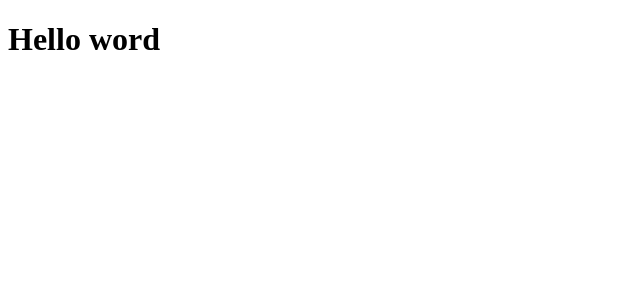
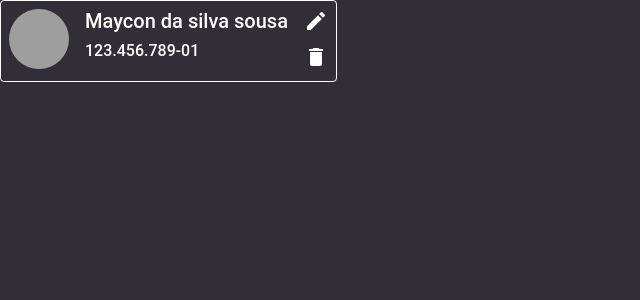
Before and after one commit to maycon8609/user-management-web, a React (Vite) app in the folder web/: page / in a window 1280 px wide. Shown: the top 300 px of the page, without its empty margins (0-640 px from the left). Built offline with nearby package versions, Linux system fonts and the light colour scheme; grey boxes are pictures that could not be loaded; the HTML template or start-up script is replaced by a standard one.

Commit message:
feat: added Card component

```diff
--- a/web/src/App.tsx
+++ b/web/src/App.tsx
@@ -1,5 +1,32 @@
+import EditIcon from "@mui/icons-material/Edit";
+import DeleteIcon from "@mui/icons-material/Delete";
+
+import { Card } from "./components/card";
+import { GlobalStyle } from "./styles/global";
+
 function App() {
-  return <h1>Hello word</h1>
+  return (
+    <>
+      <GlobalStyle />
+      <Card.Root>
+        <Card.Image src="https://picsum.photos/200" />
+
+        <Card.ContentContainer>
+          <Card.Title>Maycon da silva sousa</Card.Title>
+          <Card.SubTitle>123.456.789-01</Card.SubTitle>
+        </Card.ContentContainer>
+
+        <Card.IconsContainer>
+          <Card.IconButton>
+            <EditIcon style={{ color: "#fff" }} />
+          </Card.IconButton>
+          <Card.IconButton>
+            <DeleteIcon style={{ color: "#fff" }} />
+          </Card.IconButton>
+        </Card.IconsContainer>
+      </Card.Root>
+    </>
+  );
 }
 
-export default App
+export default App;
--- /dev/null
+++ b/web/src/components/card/CardContentContainer.tsx
@@ -0,0 +1,7 @@
+import { FC } from "react"
+import { StyledCardContentContainer } from "./styles"
+import type { ICardContentContainer } from "./types"
+
+export const CardContentContainer: FC<ICardContentContainer> = (props) => (
+  <StyledCardContentContainer {...props} />
+)
--- /dev/null
+++ b/web/src/components/card/CardIconButton.tsx
@@ -0,0 +1,7 @@
+import { FC } from "react"
+import { StyledCardIconButton } from "./styles"
+import type { ICardIconButton } from "./types"
+
+export const CardIconButton: FC<ICardIconButton> = (props) => (
+  <StyledCardIconButton {...props} />
+)
--- /dev/null
+++ b/web/src/components/card/CardIconsContainer.tsx
@@ -0,0 +1,7 @@
+import { FC } from "react"
+import { StyledCardIconsContainer } from "./styles"
+import type { ICardIconsContainer } from "./types"
+
+export const CardIconsContainer: FC<ICardIconsContainer> = (props) => (
+  <StyledCardIconsContainer {...props} />
+)
--- /dev/null
+++ b/web/src/components/card/CardImage.tsx
@@ -0,0 +1,7 @@
+import { FC } from "react"
+import { StyledCardImage } from "./styles"
+import type { ICardImageProps } from "./types"
+
+export const CardImage: FC<ICardImageProps> = (props) => (
+  <StyledCardImage {...props} />
+)
--- /dev/null
+++ b/web/src/components/card/CardRoot.tsx
@@ -0,0 +1,7 @@
+import { FC } from "react"
+import { StyledCardContainer } from "./styles"
+import type { ICardRootProps } from "./types"
+
+export const CardRoot: FC<ICardRootProps> = (props) => (
+  <StyledCardContainer {...props} />
+)
--- /dev/null
+++ b/web/src/components/card/CardSubTitle.tsx
@@ -0,0 +1,7 @@
+import { FC } from "react"
+import { StyledCardSubTitle } from "./styles"
+import type { ICardSubTitle } from "./types"
+
+export const CardSubTitle: FC<ICardSubTitle> = (props) => (
+  <StyledCardSubTitle {...props} />
+)
--- /dev/null
+++ b/web/src/components/card/CardTitle.tsx
@@ -0,0 +1,7 @@
+import { FC } from "react"
+import { StyledCardTitle } from "./styles"
+import type { ICardTitle } from "./types"
+
+export const CardTitle: FC<ICardTitle> = (props) => (
+  <StyledCardTitle {...props} />
+)
--- /dev/null
+++ b/web/src/components/card/index.ts
@@ -0,0 +1,20 @@
+import { CardContentContainer } from './CardContentContainer'
+import { CardIconButton } from './CardIconButton'
+import { CardIconsContainer } from './CardIconsContainer'
+import { CardImage } from './CardImage'
+import { CardRoot } from './CardRoot'
+import { CardSubTitle } from './CardSubTitle'
+import { CardTitle } from './CardTitle'
+
+export const Card = {
+  ContentContainer: CardContentContainer,
+  IconButton: CardIconButton,
+  IconsContainer: CardIconsContainer,
+  Image: CardImage,
+  Root: CardRoot,
+  SubTitle: CardSubTitle,
+  Title: CardTitle
+}
+
+export * from './styles'
+export * from './types'
--- /dev/null
+++ b/web/src/components/card/styles.ts
@@ -0,0 +1,47 @@
+import styled from "styled-components";
+
+export const StyledCardContainer = styled.div`
+  display: flex;
+  gap: 16px;
+  justify-content: space-between;
+
+  border-width: 1px;
+  border-style: solid;
+  border-color: #fff;
+  border-radius: 4px;
+  padding: 8px;
+
+  width: max-content;
+`
+
+export const StyledCardContentContainer = styled.div`
+  display: flex;
+  flex-direction: column;
+  gap: 8px;
+`
+
+export const StyledCardIconsContainer = styled.div`
+  display: flex;
+  flex-direction: column;
+  justify-content: space-between;
+  gap: 8px;
+`
+
+export const StyledCardImage = styled.img`
+  width: 60px;
+  height: 60px;
+  border-radius: 50%;
+`
+
+export const StyledCardTitle = styled.h2`
+  font-size: 20px;
+`
+
+export const StyledCardSubTitle = styled.h3`
+  font-size: 16px;
+`
+
+export const StyledCardIconButton = styled.button`
+  border: none;
+  background-color: transparent;
+`
--- /dev/null
+++ b/web/src/components/card/types.ts
@@ -0,0 +1,32 @@
+import {
+  ButtonHTMLAttributes,
+  DetailedHTMLProps,
+  HTMLAttributes,
+  ImgHTMLAttributes
+} from "react"
+
+export type ICardRootProps = DetailedHTMLProps<
+  HTMLAttributes<HTMLDivElement>,
+  HTMLDivElement
+>
+
+export type ICardContentContainer = ICardRootProps
+
+export type ICardIconsContainer = ICardRootProps
+
+export type ICardImageProps = DetailedHTMLProps<
+  ImgHTMLAttributes<HTMLImageElement>,
+  HTMLImageElement
+>
+
+export type ICardTitle = DetailedHTMLProps<
+  HTMLAttributes<HTMLHeadingElement>,
+  HTMLHeadingElement
+>
+
+export type ICardSubTitle = ICardTitle
+
+export type ICardIconButton = DetailedHTMLProps<
+  ButtonHTMLAttributes<HTMLButtonElement>,
+  HTMLButtonElement
+>
--- /dev/null
+++ b/web/src/styles/global.ts
@@ -0,0 +1,29 @@
+import { createGlobalStyle } from "styled-components";
+
+export const GlobalStyle = createGlobalStyle`
+  * {
+    margin: 0;
+    padding: 0;
+    box-sizing: border-box;
+    outline: 0;
+  }
+
+  body {
+    background: #312E38;
+    color: #FFF;
+    -webkit-font-smoothing: antialiased;
+  }
+
+  body, input, button {
+    font-family: "Roboto", Arial, sans-serif;
+    font-size: 16px;
+  }
+
+  h1, h2, h3, h4, h5, h6, strong {
+    font-weight: 500;
+  }
+
+  button {
+    cursor: pointer;
+  }
+`
```
